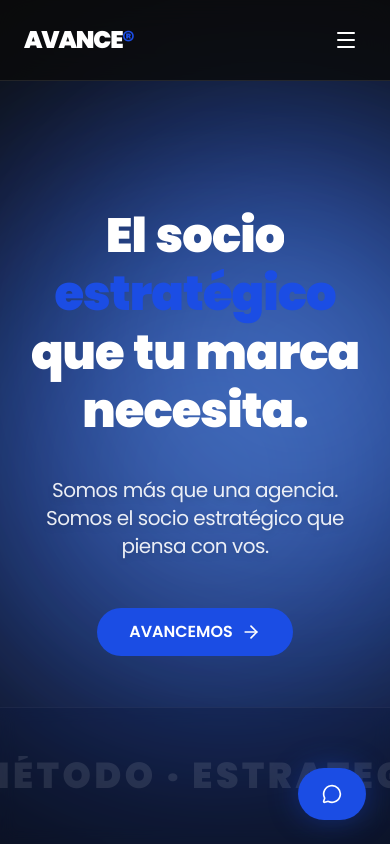
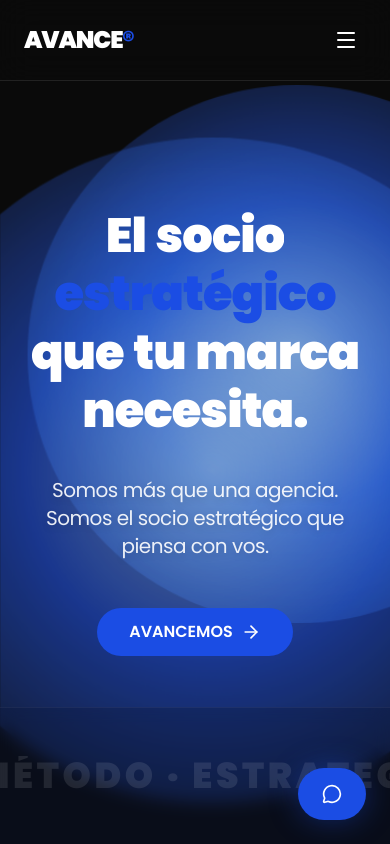
Before and after one commit to agustinuferrin-sys/avance_digital, a React (Vite) app: page / in a window 390 px wide. Shown: the top 844 px of the page. Built offline with nearby package versions, Linux system fonts and the light colour scheme.

Commit message:
style: optimize performance by removing heavy blur filters
Removed filter: blur() from Blob components to reduce GPU overhead and improve rendering performance across the platform. Updated container overflow properties from overflow-hidden to overflow-clip for better layout containment.

```diff
--- a/src/App.tsx
+++ b/src/App.tsx
@@ -15,7 +15,7 @@ import ProyectoDetalle from './sections/ProyectoDetalle';
 export default function App() {
   return (
     <ReactLenis root>
-      <div className="bg-bg text-white font-body selection:bg-brand selection:text-white min-h-screen relative overflow-hidden w-full max-w-full">
+      <div className="bg-bg text-white font-body selection:bg-brand selection:text-white min-h-screen relative overflow-clip w-full max-w-full">
         <Cursor />
         <Navbar />
         <Routes>
--- a/src/components/Blob.tsx
+++ b/src/components/Blob.tsx
@@ -10,7 +10,7 @@ interface BlobProps {
 export const Blob: React.FC<BlobProps> = ({ className, delay = 0 }) => {
   return (
     <motion.div
-      className={cn("absolute mix-blend-screen filter blur-[80px] opacity-60 pointer-events-none rounded-full transform-gpu will-change-transform", className)}
+      className={cn("absolute mix-blend-screen opacity-60 pointer-events-none rounded-full transform-gpu will-change-transform", className)}
       animate={{
         scale: [1, 1.2, 1],
         x: [0, 50, -50, 0],
--- a/src/sections/Hero.tsx
+++ b/src/sections/Hero.tsx
@@ -10,8 +10,8 @@ export const Hero: React.FC = () => {
 
   return (
     <section className="relative min-h-screen flex flex-col overflow-hidden bg-bg pt-20">
-      <Blob className="top-1/4 -left-32 w-[600px] h-[600px] md:w-[800px] md:h-[800px] blur-[120px]" delay={0} />
-      <Blob className="bottom-1/4 -right-32 w-[500px] h-[500px] md:w-[700px] md:h-[700px] blur-[120px]" delay={2} />
+      <Blob className="top-1/4 -left-32 w-[600px] h-[600px] md:w-[800px] md:h-[800px]" delay={0} />
+      <Blob className="bottom-1/4 -right-32 w-[500px] h-[500px] md:w-[700px] md:h-[700px]" delay={2} />
 
       <div className="flex-1 flex flex-col items-center justify-center text-center px-4 max-w-7xl mx-auto z-10 relative mt-20 md:mt-0">
         <h1 className="font-display font-black leading-[1.05] tracking-[-0.02em] mb-8 text-5xl md:text-6xl lg:text-7xl xl:text-8xl flex flex-wrap justify-center gap-x-[0.2em]">
--- a/src/sections/ProyectoDetalle.tsx
+++ b/src/sections/ProyectoDetalle.tsx
@@ -41,8 +41,8 @@ const ProyectoDetalle: React.FC = () => {
   }
 
   return (
-    <article className="relative bg-bg overflow-hidden">
-      <Blob className="top-0 -right-40 w-[600px] h-[600px] blur-[140px] opacity-40" delay={0} />
+    <article className="relative bg-bg overflow-clip">
+      <Blob className="top-0 -right-40 w-[600px] h-[600px] opacity-40" delay={0} />
 
       <div className="max-w-6xl mx-auto px-4 md:px-6 pt-32 md:pt-40 pb-24 relative z-10">
         {/* Volver */}
--- a/src/sections/SistemaAvance.tsx
+++ b/src/sections/SistemaAvance.tsx
@@ -8,8 +8,8 @@ import { cn } from '../lib/utils';
 export const SistemaAvance: React.FC = () => {
   return (
     <section id="sistema" className="py-24 md:py-32 bg-navy relative overflow-hidden">
-      <Blob className="-right-64 top-1/2 -translate-y-1/2 w-[800px] h-[800px] blur-[100px]" delay={1} />
-      <Blob className="-left-64 top-1/4 w-[600px] h-[600px] blur-[90px] opacity-30" delay={3} />
+      <Blob className="-right-64 top-1/2 -translate-y-1/2 w-[800px] h-[800px]" delay={1} />
+      <Blob className="-left-64 top-1/4 w-[600px] h-[600px] opacity-30" delay={3} />
 
       <div className="max-w-7xl mx-auto px-6 relative z-10">
         <Reveal>
```
